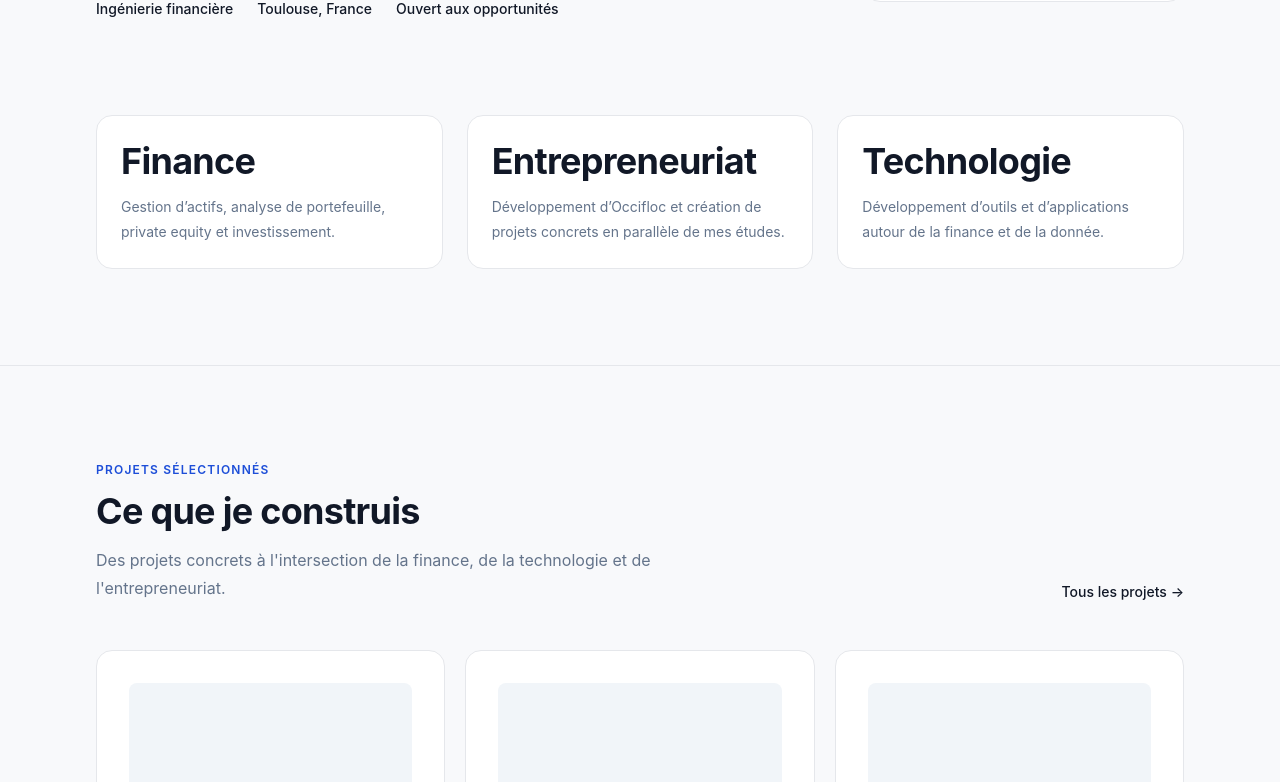
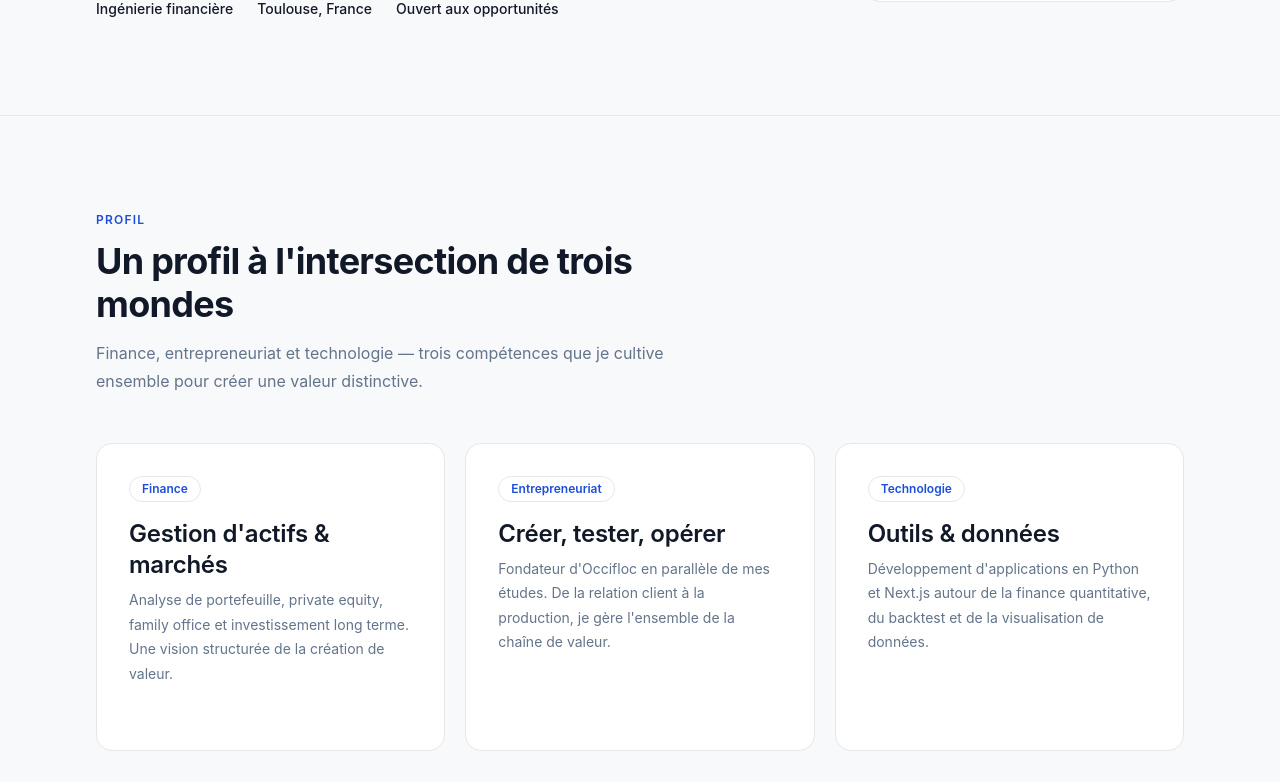
Before and after one commit to MaximeFARRE/Site_stage, a Next.js app: page / in a window 1280 px wide. Shown: the part 738-1520 px from the top of the page. Built offline with nearby package versions, Linux system fonts and the light colour scheme.

Commit message:
feat: redesign homepage layout

```diff
--- a/src/app/page.tsx
+++ b/src/app/page.tsx
@@ -1,52 +1,103 @@
 import Hero from "@/components/home/hero";
 import FeaturedProjects from "@/components/home/featured-projects";
 import Container from "@/components/layout/container";
+import Link from "next/link";
+
+const pillars = [
+  {
+    label: "Finance",
+    headline: "Gestion d'actifs & marchés",
+    body: "Analyse de portefeuille, private equity, family office et investissement long terme. Une vision structurée de la création de valeur.",
+    href: "/experiences",
+  },
+  {
+    label: "Entrepreneuriat",
+    headline: "Créer, tester, opérer",
+    body: "Fondateur d'Occifloc en parallèle de mes études. De la relation client à la production, je gère l'ensemble de la chaîne de valeur.",
+    href: "/experiences",
+  },
+  {
+    label: "Technologie",
+    headline: "Outils & données",
+    body: "Développement d'applications en Python et Next.js autour de la finance quantitative, du backtest et de la visualisation de données.",
+    href: "/projets",
+  },
+];
 
 export default function HomePage() {
   return (
     <>
       <Hero />
 
-      <section className="pb-24">
-        <Container className="max-w-4xl">
-          <div className="grid gap-6 md:grid-cols-3">
-            <div className="rounded-2xl border border-gray-200 bg-white p-6">
-              <h2 className="mb-3 text-lg font-semibold text-gray-900">
-                Finance
-              </h2>
+      {/* Pillars */}
+      <section className="section border-t border-[var(--border)]">
+        <Container>
+          <div className="mb-12 max-w-xl">
+            <span className="mb-3 block text-xs font-semibold uppercase tracking-widest text-[var(--primary)]">
+              Profil
+            </span>
+            <h2 className="mb-3">Un profil à l'intersection de trois mondes</h2>
+            <p className="text-base text-[var(--muted)]">
+              Finance, entrepreneuriat et technologie — trois compétences que je
+              cultive ensemble pour créer une valeur distinctive.
+            </p>
+          </div>
 
-              <p className="text-sm leading-7 text-gray-600">
-                Gestion d’actifs, analyse de portefeuille, private equity et
-                investissement.
-              </p>
-            </div>
-
-            <div className="rounded-2xl border border-gray-200 bg-white p-6">
-              <h2 className="mb-3 text-lg font-semibold text-gray-900">
-                Entrepreneuriat
-              </h2>
-
-              <p className="text-sm leading-7 text-gray-600">
-                Développement d’Occifloc et création de projets concrets en
-                parallèle de mes études.
-              </p>
-            </div>
-
-            <div className="rounded-2xl border border-gray-200 bg-white p-6">
-              <h2 className="mb-3 text-lg font-semibold text-gray-900">
-                Technologie
-              </h2>
-
-              <p className="text-sm leading-7 text-gray-600">
-                Développement d’outils et d’applications autour de la finance et
-                de la donnée.
-              </p>
-            </div>
+          <div className="grid gap-5 md:grid-cols-3">
+            {pillars.map((pillar) => (
+              <Link
+                key={pillar.label}
+                href={pillar.href}
+                className="card group flex flex-col gap-4 no-underline"
+              >
+                <span className="w-fit rounded-full border border-[var(--border)] px-3 py-1 text-xs font-semibold text-[var(--primary)]">
+                  {pillar.label}
+                </span>
+                <div className="flex flex-col gap-2">
+                  <h3 className="text-base font-semibold text-[var(--foreground)] transition group-hover:text-[var(--primary)]">
+                    {pillar.headline}
+                  </h3>
+                  <p className="text-sm leading-relaxed text-[var(--muted)]">
+                    {pillar.body}
+                  </p>
+                </div>
+                <span className="mt-auto text-xs font-medium text-[var(--primary)] opacity-0 transition group-hover:opacity-100">
+                  En savoir plus →
+                </span>
+              </Link>
+            ))}
           </div>
         </Container>
       </section>
 
       <FeaturedProjects />
+
+      {/* CTA final */}
+      <section className="section border-t border-[var(--border)]">
+        <Container>
+          <div className="rounded-2xl bg-[var(--foreground)] px-8 py-12 text-center sm:px-16">
+            <h2 className="mb-4 text-white">Vous souhaitez en savoir plus ?</h2>
+            <p className="mx-auto mb-8 max-w-lg text-sm leading-relaxed text-white/60">
+              Je suis disponible pour échanger sur des opportunités en finance,
+              gestion d'actifs ou entrepreneuriat.
+            </p>
+            <div className="flex flex-wrap justify-center gap-4">
+              <Link
+                href="/contact"
+                className="button-primary bg-white !text-[var(--foreground)] hover:bg-white/90"
+              >
+                Me contacter
+              </Link>
+              <Link
+                href="/a-propos"
+                className="button-secondary !border-white/20 !text-white hover:!bg-white/10"
+              >
+                En savoir plus
+              </Link>
+            </div>
+          </div>
+        </Container>
+      </section>
     </>
   );
 }
```
